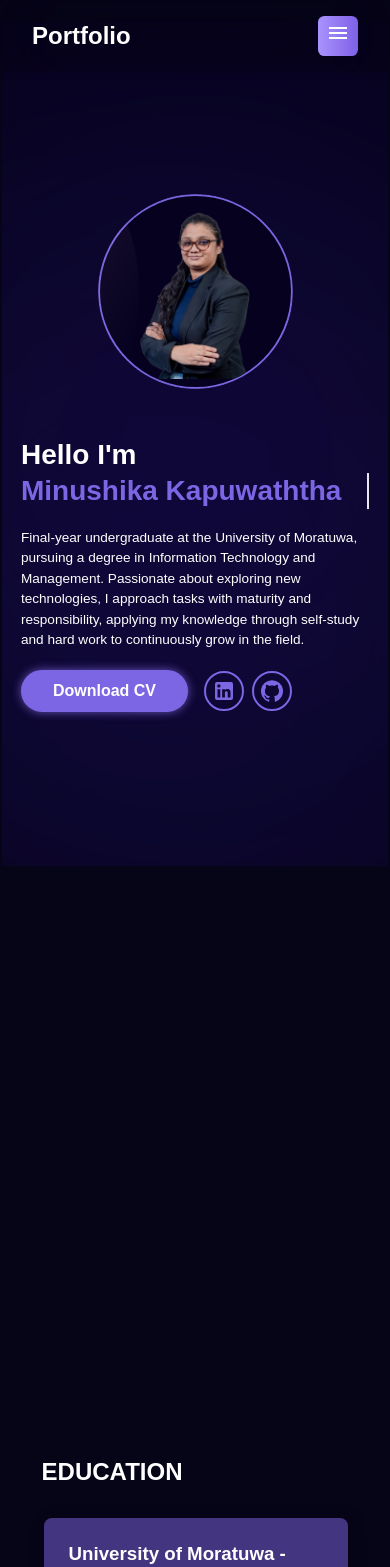
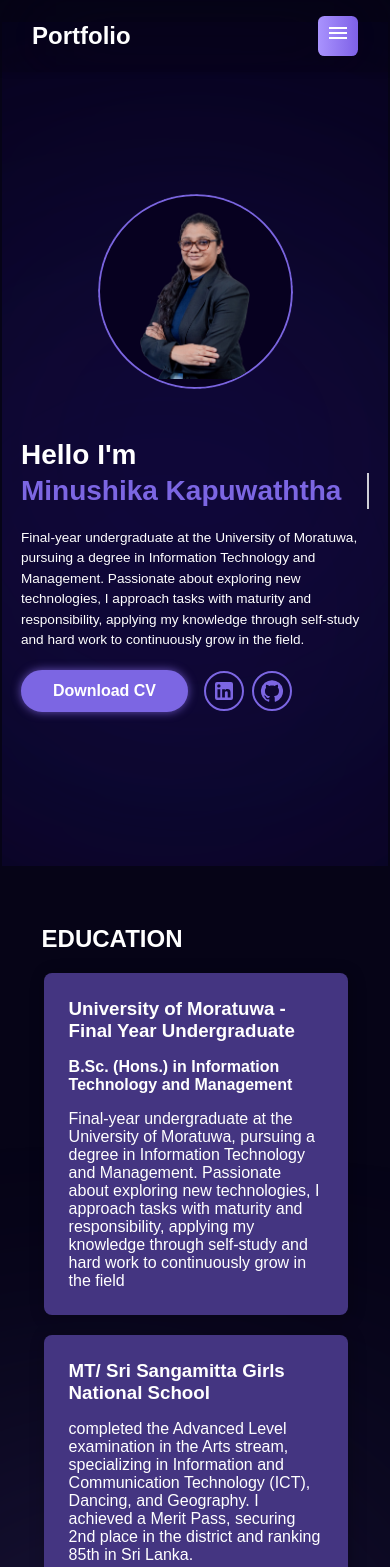
Before and after one commit to MinushikaKapuwaththa/MinushikaKapuwaththa.github.io, a React (Create React App) app: page / in a window 390 px wide. Shown: the top 1567 px of the page. Built offline with nearby package versions, Linux system fonts and the light colour scheme.

Commit message:
Update About.css

```diff
--- a/src/components/About/About.css
+++ b/src/components/About/About.css
@@ -42,11 +42,10 @@
 
     display: flex;
     flex-direction: column;
-    gap: 50px;
+    gap: 10px;
 }
 
 .about-Item {
-    margin-top: 2rem;
     display: flex;
     flex-direction: column; /* This makes the items display line by line (column) */
     align-items: flex-start; /* Aligns the items to the start of the column */
@@ -63,7 +62,7 @@
 @media(max-width: 769px)
 {
     .container2{
-        margin: 37rem 0.5rem 0.5rem 0.5rem;
+        margin: 3.7rem 0.5rem 0.5rem 0.5rem;
         justify-content: center;
 
     }
@@ -80,11 +79,14 @@
 
     }
     .about-Items{
-
+        gap: 20px;
         padding-left: 2px;
 
     }
 
+    .title{
+        margin-bottom: 20px;
+    }
 
 }
 
```
